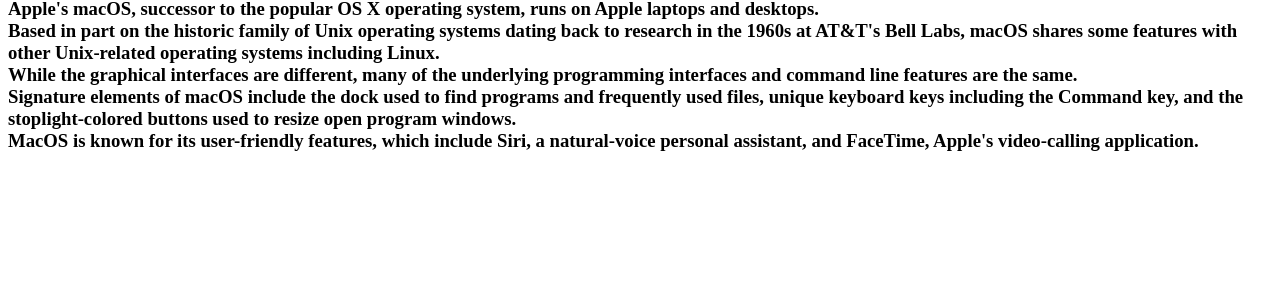
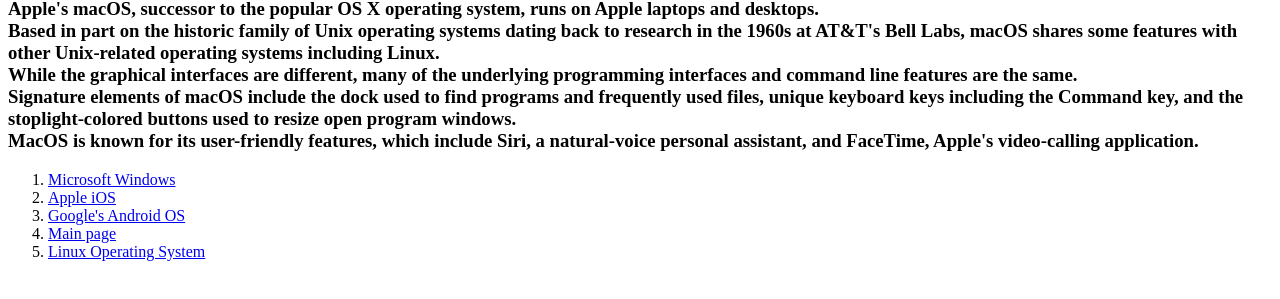
Before and after one commit to waheed-haitham/ECE001-waheed, a plain HTML site: page applemacos.html.html in a window 1280 px wide. Shown: the part 493-792 px from the top of the page. Drawn offline with Linux system fonts and the light colour scheme.

Commit message:
Update applemacos.html.html

```diff
--- a/applemacos.html.html
+++ b/applemacos.html.html
@@ -8,6 +8,13 @@
 
    <h3> Apple's macOS, successor to the popular OS X operating system, runs on Apple laptops and desktops.<br> Based in part on the historic family of Unix operating systems dating back to research in the 1960s at AT&T's Bell Labs, macOS shares some features with other Unix-related operating systems including Linux.<br> While the graphical interfaces are different, many of the underlying programming interfaces and command line features are the same.<br>
 Signature elements of macOS include the dock used to find programs and frequently used files, unique keyboard keys including the Command key, and the stoplight-colored buttons used to resize open program windows.<br> MacOS is known for its user-friendly features, which include Siri, a natural-voice personal assistant, and FaceTime, Apple's video-calling application.</h3>
+ <ol>
+  <li><a href="microsoft%2520windows.html.html"target="_blank">Microsoft Windows</a></li>
+  <li><a href="AppleiOS.html.html"target="_blank">Apple iOS</a></li>
+  <li><a href="googlesandroidos.html.html"target="_blank">Google's Android OS</a></li>
+  <li><a href="index.html"target="_blank">Main page</a></li>
+  <li><a href="linuxoperatingsystem.html.html"target="_blank">Linux Operating System</a></li>
+</ol>
 
 
 
```
